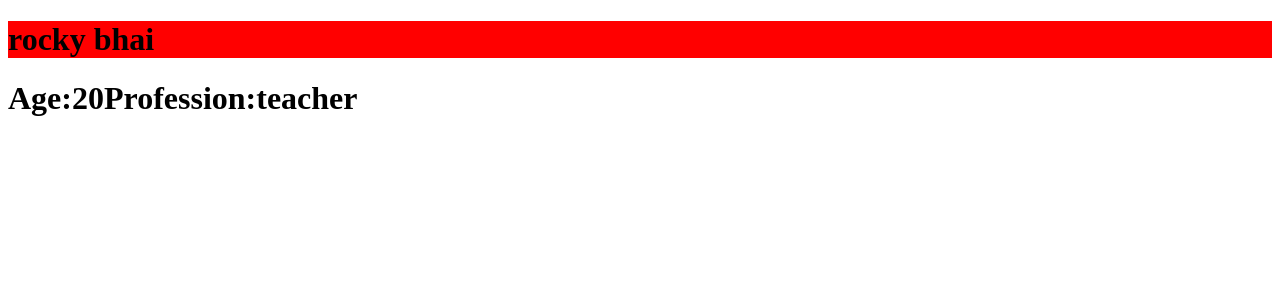
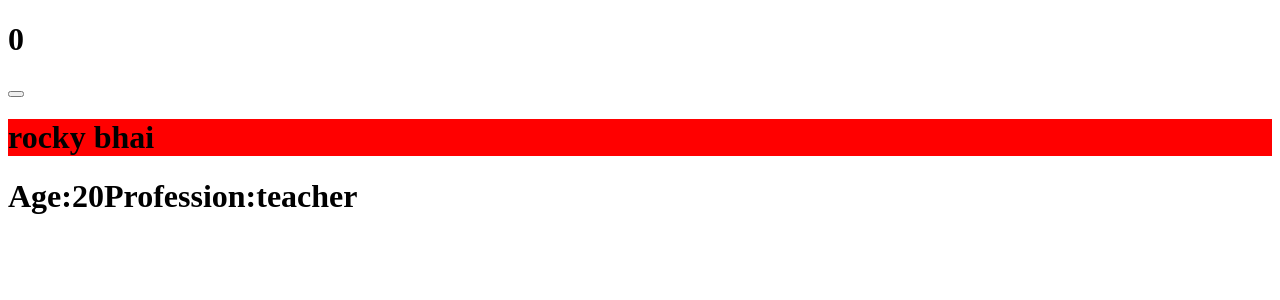
Before and after one commit to vimal336/React-js-projects, a React (Create React App) app in the folder myapp/: page / in a window 1280 px wide. Shown: the top 300 px of the page. Built offline with nearby package versions, Linux system fonts and the light colour scheme.

Commit message:
react practice

```diff
--- a/myapp/src/components/Header.js
+++ b/myapp/src/components/Header.js
@@ -1,8 +1,17 @@
-import React from 'react'
+import React, { useState } from 'react'
 
 export const Header = (props) => {
+
+  const [increment, setincrement] = useState(0);
+
+  const handleincrement = () =>{
+    setincrement(c => c+1)
+  }
+
   return (
     <div>
+          <h1>{increment}</h1>
+         <button onClick={handleincrement}> </button>
         <h1 style={{backgroundColor:'red'}}>{props.name}</h1>
         <h1>Age:{props.age}Profession:{props.job}</h1>
     </div>
```
